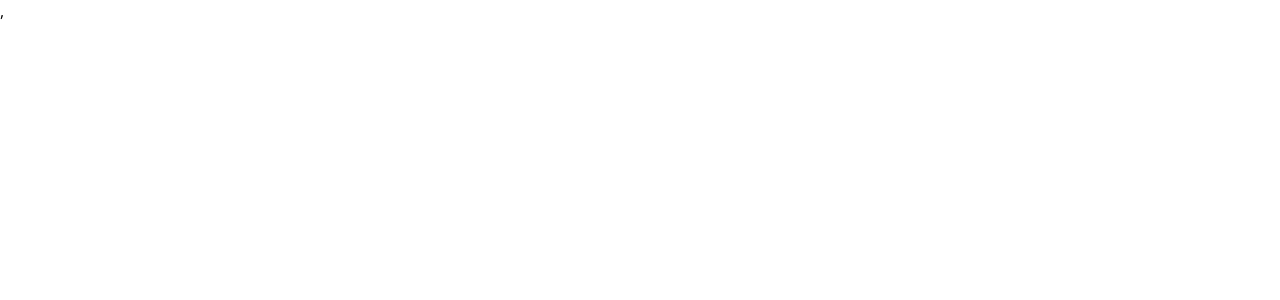
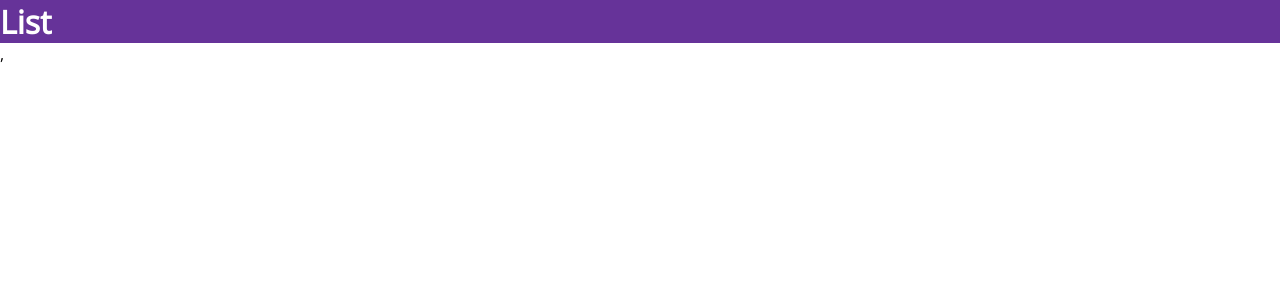
Before and after one commit to DigytUX/material-dashboard, a React (Create React App) app in the folder frontend/: page /products in a window 1280 px wide. Before the commit this address had no page. Shown: the top 300 px of the page. Built offline with nearby package versions, Linux system fonts and the light colour scheme.

Commit message:
Added routes

```diff
--- a/frontend/src/App.js
+++ b/frontend/src/App.js
@@ -25,6 +25,11 @@ function App() {
               <Route path=":userId" element={<Single />} />
               <Route path="new" element={<New />} />
             </Route>
+            <Route path="products">
+              <Route index element={<List />} />
+              <Route path=":productId" element={<Single />} />
+              <Route path="new" element={<New />} />
+            </Route>
           </Route>
         </Routes>
       </BrowserRouter>,
--- a/frontend/src/pages/list/List.jsx
+++ b/frontend/src/pages/list/List.jsx
@@ -4,7 +4,7 @@ import './list.scss'
 export default function List(){
     return (
         <>
-            <div className='List'>
+            <div className='list'>
                 <h1 className='title'>List</h1>
             </div>
         </>
```
